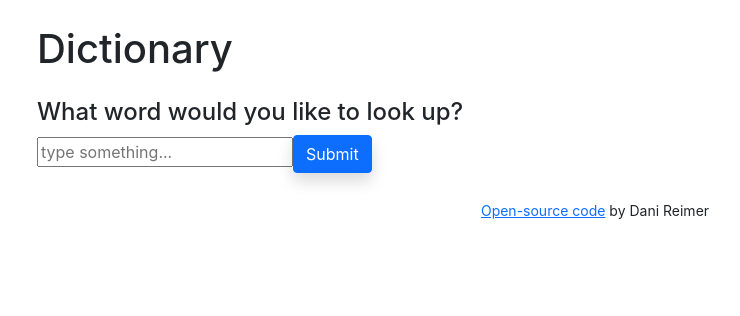
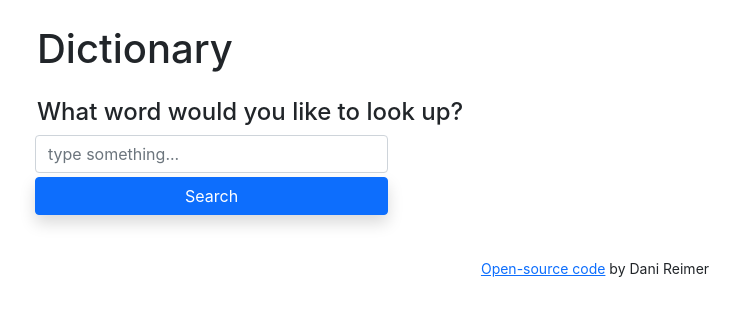
Before and after one commit to dani-reimer/dictionary-project, a React (Create React App) app: page / in a window 1280 px wide. Shown: the top 316 px of the page, without its empty margins (45-785 px from the left). Built offline with nearby package versions, Linux system fonts and the light colour scheme.

Commit message:
Added synonyms component and styled form

```diff
--- a/src/Dictionary.js
+++ b/src/Dictionary.js
@@ -21,10 +21,10 @@ export default function Dictionary() {
     }
     return (
         <div className="dictionary">
-            <form onSubmit={search}>
-                <input type="search" placeholder="type something..." onChange={handleKeywordChange}/>
-                <input type="submit" className="btn btn-primary shadow" />
-            </form>
+            <div className="input-group mb-3">
+            <form className="row g-1" onSubmit={search}>
+                <input type="search" className="form-control" placeholder="type something..." aria-label="Recipient's username" aria-describedby="button-addon2" onChange={handleKeywordChange}/><button className="btn btn-primary shadow mb-3" id="button-addon2">Search</button>
+            </form></div>
             <Results results={results}/>
        </div>
    )
--- /dev/null
+++ b/src/Example.js
@@ -0,0 +1,11 @@
+import React from "react";
+
+export default function Example(props) {
+          if (props.example) {
+            return (<p className="meaning-example">
+                    "{props.example}"
+                    </p> )
+        } else {
+            return null;
+                    }
+}
--- a/src/Meaning.js
+++ b/src/Meaning.js
@@ -1,5 +1,7 @@
 import React from "react";
 import "./Meaning.css";
+import Example from "./Example.js";
+import Synonym from "./Synonym.js";
 
 export default function Meaning(props) {
     return (<div className="meaning">
@@ -7,11 +9,12 @@ export default function Meaning(props) {
         {props.meaning.definitions.map(function (definition, index) {
             return (
                 <div key={index}>
-                   <strong> {definition.definition}</strong>
-                    <p className="meaning-example">
-                      <em>{definition.example}</em>
-                    </p>
+                    <strong>Definition:</strong> {definition.definition}<p>
+                        <Example example={definition.example} /></p>
+                    <Synonym synonym={definition.synonyms} />
                 </div>);
         })
-    }    </div>)
+        }
+
+    </div>)
 }
--- /dev/null
+++ b/src/Synonym.js
@@ -0,0 +1,14 @@
+import React from "react";
+
+export default function Synonym(props) {
+    if (props.synonym) {
+        return (
+            <div className="synonym">
+                similar: {props.synonym}
+            </div>
+
+        );
+    } else {
+        return null;
+    }
+}
```
